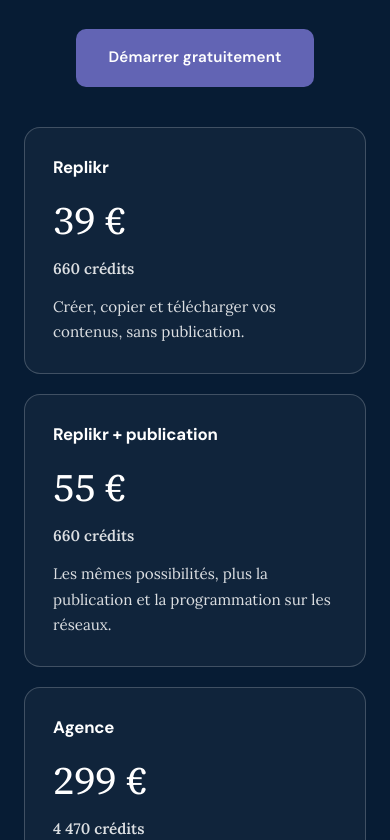
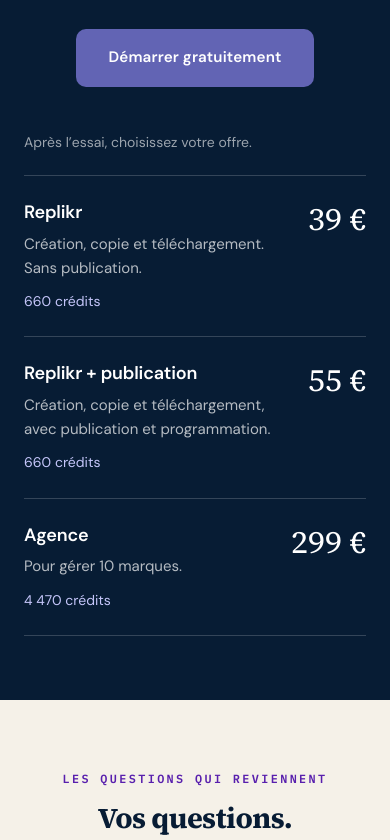
Before and after one commit to aelabsolution-ship-it/replikr-landing, a Next.js app: page / in a window 390 px wide. Shown: the part 7964-8804 px from the top of the page. Built offline with nearby package versions, Linux system fonts and the light colour scheme.

Commit message:
Simplify pricing into aligned readable rows

```diff
--- a/app/replikr.css
+++ b/app/replikr.css
@@ -23,14 +23,21 @@ summary.faq__question::-webkit-details-marker { display: none; }
 .footer__contact a { overflow-wrap: anywhere; }
 .footer__brand > p { margin-top: 1.25rem; }
 .footer__bottom p { opacity: .75; }
-.replikr-plans { display: grid; grid-template-columns: repeat(3, minmax(0, 1fr)); gap: 1.25rem; margin: 2.5rem auto 0; max-width: 1040px; text-align: left; }
-.replikr-plan { border: 1px solid rgba(255,255,255,.2); border-radius: 16px; padding: 1.75rem; background: rgba(255,255,255,.04); }
-.replikr-plan h3 { color: var(--blanc); font-family: var(--font-ui); font-size: 1.05rem; line-height: 1.4; min-height: 2.8em; }
-.oi-cta .replikr-plan p { margin: .75rem 0 0; color: rgba(255,255,255,.85); font-size: .95rem; }
-.oi-cta .replikr-plan .replikr-plan__price { color: var(--blanc); font-family: var(--font-titre); font-size: 2.5rem; line-height: 1.2; margin-top: 1rem; }
-@media (max-width: 760px) {
-  .replikr-plans { grid-template-columns: 1fr; max-width: 480px; }
-  .replikr-plan h3 { min-height: 0; }
+.replikr-plans { margin: 3.5rem auto 0; max-width: 940px; text-align: left; }
+.oi-cta .replikr-plans__label { max-width: none; margin: 0 0 1.25rem; font-family: var(--font-ui); font-size: .875rem; color: rgba(255,255,255,.6); }
+.replikr-plan { display: grid; grid-template-columns: minmax(0, 1fr) 8rem 6rem; align-items: center; column-gap: 2rem; padding: 1.75rem 0; border-top: 1px solid rgba(255,255,255,.18); }
+.replikr-plan:last-child { border-bottom: 1px solid rgba(255,255,255,.18); }
+.replikr-plan h3 { margin: 0; color: var(--blanc); font-family: var(--font-ui); font-size: 1.125rem; font-weight: 600; line-height: 1.4; }
+.oi-cta .replikr-plan p { max-width: none; margin: 0; font-family: var(--font-ui); color: rgba(255,255,255,.7); font-size: .9375rem; line-height: 1.6; }
+.oi-cta .replikr-plan__info p { margin-top: .4rem; max-width: 46ch; }
+.oi-cta .replikr-plan .replikr-plan__credits { color: #c5c6fa; white-space: nowrap; font-size: .875rem; }
+.oi-cta .replikr-plan .replikr-plan__price { color: var(--blanc); font-family: var(--font-titre); font-size: 2.5rem; line-height: 1.2; text-align: right; white-space: nowrap; font-variant-numeric: lining-nums tabular-nums; }
+@media (max-width: 620px) {
+  .replikr-plans { margin-top: 2.75rem; }
+  .replikr-plan { grid-template-columns: minmax(0, 1fr) auto; gap: .65rem 1rem; padding: 1.5rem 0; }
+  .replikr-plan__info { grid-column: 1; grid-row: 1; }
+  .replikr-plan__credits { grid-column: 1; grid-row: 2; }
+  .oi-cta .replikr-plan .replikr-plan__price { grid-column: 2; grid-row: 1 / 3; align-self: start; font-size: 2rem; }
 }
 @media (max-width: 1024px) {
   .nav__cta { display: inline-flex; margin-left: auto; }
--- a/content/replikr.html
+++ b/content/replikr.html
@@ -310,9 +310,10 @@
 
         <section class="section oi-cta" id="essai">
   <div class="container"><span class="eyebrow">Essayez Replikr</span><h2>Ajoutez votre matière.<br>Regardez ce qui en sort.</h2><p>Une vidéo, un document ou une note : commencez avec votre propre contenu et découvrez ce que Replikr vous aide à en faire.</p><p class="oi-pricing">30 crédits d’essai offerts, sans carte bancaire et sans engagement.</p><a href="https://app.replikr.io" class="btn btn--primary btn--lg">Démarrer gratuitement</a><div class="replikr-plans" aria-label="Les offres Replikr">
-    <article class="replikr-plan"><h3>Replikr</h3><p class="replikr-plan__price">39 €</p><p><strong>660 crédits</strong></p><p>Créer, copier et télécharger vos contenus, sans publication.</p></article>
-    <article class="replikr-plan"><h3>Replikr + publication</h3><p class="replikr-plan__price">55 €</p><p><strong>660 crédits</strong></p><p>Les mêmes possibilités, plus la publication et la programmation sur les réseaux.</p></article>
-    <article class="replikr-plan"><h3>Agence</h3><p class="replikr-plan__price">299 €</p><p><strong>4 470 crédits</strong></p><p>10 marques.</p></article>
+    <p class="replikr-plans__label">Après l’essai, choisissez votre offre.</p>
+    <article class="replikr-plan"><div class="replikr-plan__info"><h3>Replikr</h3><p>Création, copie et téléchargement. Sans publication.</p></div><p class="replikr-plan__credits">660 crédits</p><p class="replikr-plan__price">39 €</p></article>
+    <article class="replikr-plan"><div class="replikr-plan__info"><h3>Replikr + publication</h3><p>Création, copie et téléchargement, avec publication et programmation.</p></div><p class="replikr-plan__credits">660 crédits</p><p class="replikr-plan__price">55 €</p></article>
+    <article class="replikr-plan"><div class="replikr-plan__info"><h3>Agence</h3><p>Pour gérer 10 marques.</p></div><p class="replikr-plan__credits">4 470 crédits</p><p class="replikr-plan__price">299 €</p></article>
   </div></div>
 </section>
 
```
